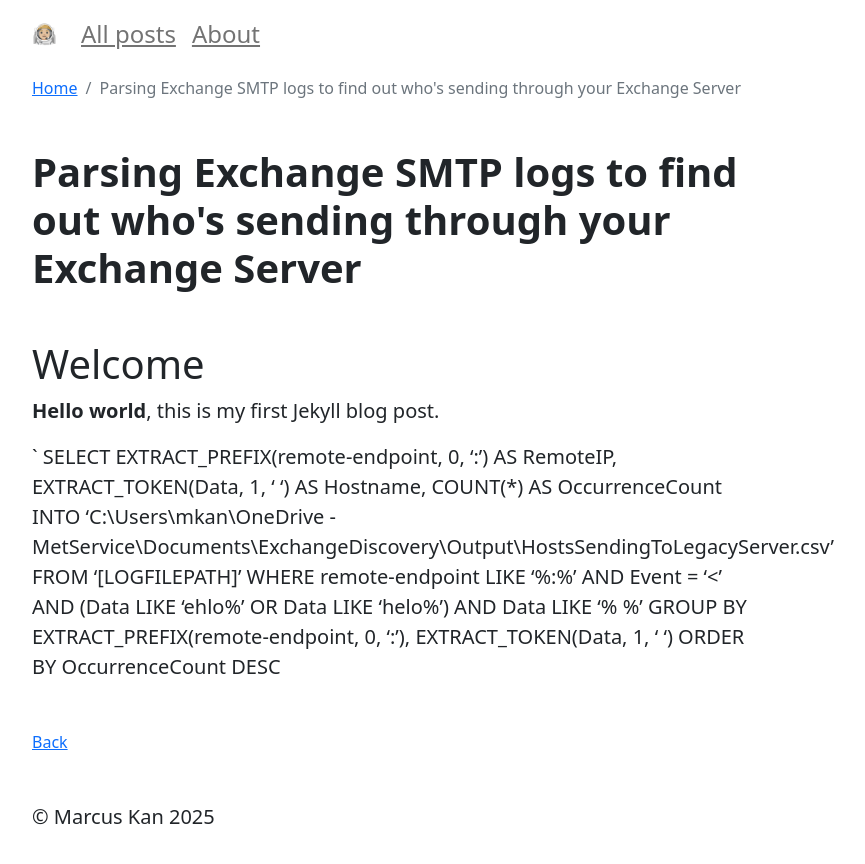
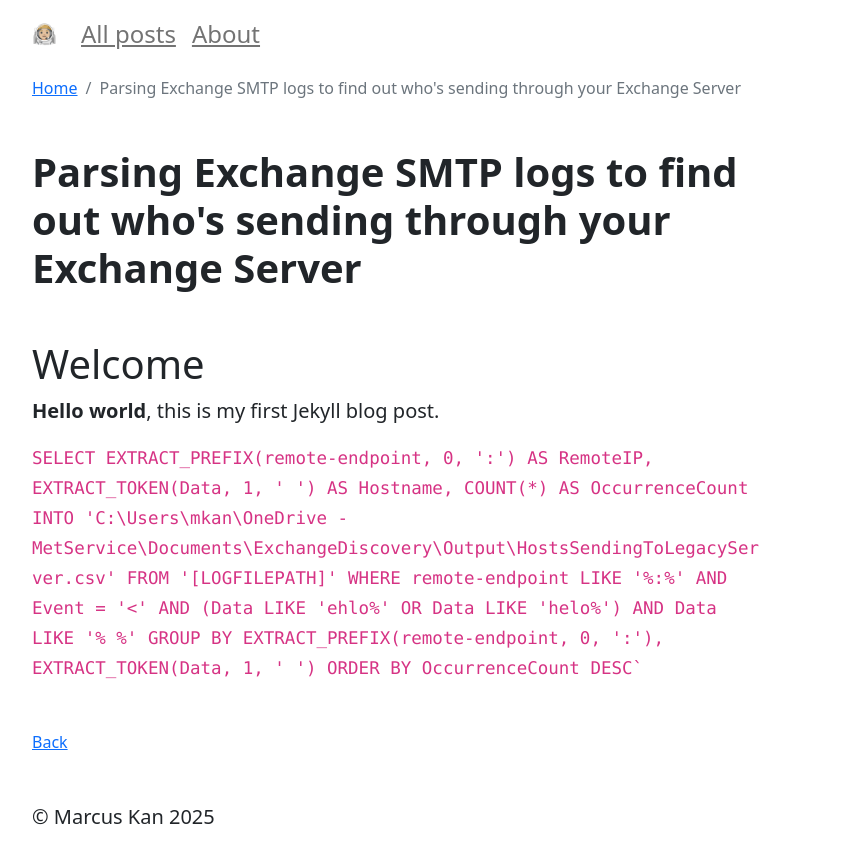
Before and after one commit to marcuskan/marcuskan.github.io, a Jekyll site: the page built from _posts/2021-01-07-the-thing-with-it-policies.md, in a window 1280 px wide. Shown: the top 864 px of the page, without its empty margins (240-1105 px from the left). Built offline with Jekyll 4.4.1, drawn with Linux system fonts in a browser that asks for light colours.

Commit message:
Update 2021-01-07-the-thing-with-it-policies.md

```diff
--- a/_posts/2021-01-07-the-thing-with-it-policies.md
+++ b/_posts/2021-01-07-the-thing-with-it-policies.md
@@ -7,7 +7,7 @@ title:  "Parsing Exchange SMTP logs to find out who's sending through your Excha
 
 **Hello world**, this is my first Jekyll blog post.
 
-`  SELECT
+<code>  SELECT
     EXTRACT_PREFIX(remote-endpoint, 0, ':') AS RemoteIP,
     EXTRACT_TOKEN(Data, 1, ' ') AS Hostname,
     COUNT(*) AS OccurrenceCount
@@ -23,4 +23,4 @@ GROUP BY
     EXTRACT_TOKEN(Data, 1, ' ')
 ORDER BY
     OccurrenceCount DESC`
-    `
+</code>
```
